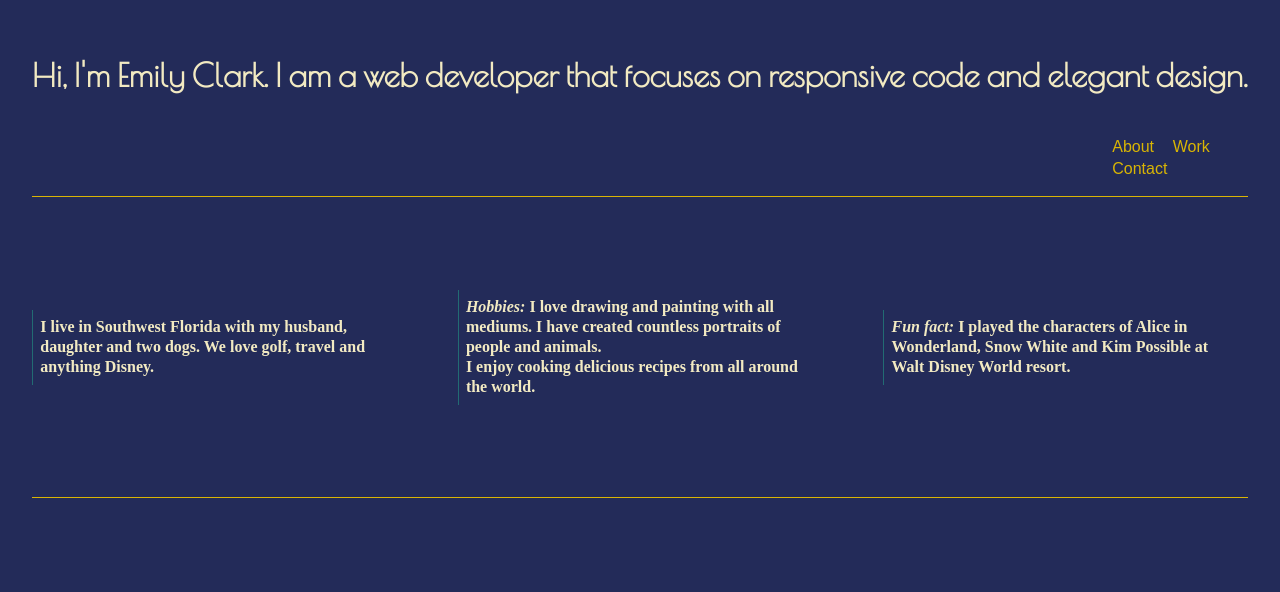
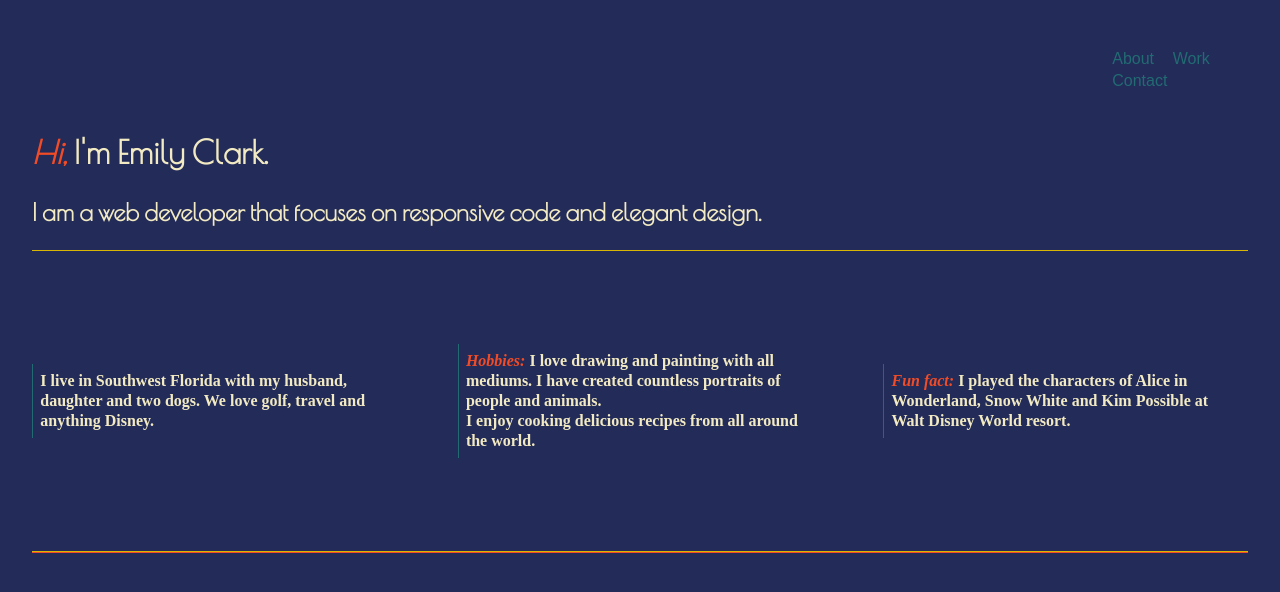
Before and after one commit to emilyann505/january, a plain HTML site: page divs-flexbox-starter/index.html in a window 1280 px wide. Drawn offline with nearby package versions, Linux system fonts and the light colour scheme; a web font is replaced by a local one.

Commit message:
Changed divs flexbox personalized

```diff
--- a/divs-flexbox-starter/css/main.css
+++ b/divs-flexbox-starter/css/main.css
@@ -139,15 +139,17 @@ p {
 }
 span {
     font-style: italic;
+    color:#F24C27
 }
-h1 {
+h1, h2 {
     font-family: 'Poiret One', cursive;
     color:#F2EAC2 ;
 }
 nav {
-    color:#D9B504;
+    color:#226B73;
     display: flex;
     justify-content: flex-end;
+    border-bottom: #D9B504;
 
 }
 ul li {
@@ -156,6 +158,9 @@ ul li {
     align-items:center;
     padding-inline: 5%;
     font-weight: 200;
+}
+footer {
+    border-top: #F24C27 solid 1px;
 }
 
 
--- a/divs-flexbox-starter/index.html
+++ b/divs-flexbox-starter/index.html
@@ -27,7 +27,6 @@
             <p class="browserupgrade">You are using an <strong>outdated</strong> browser. Please <a href="http://browsehappy.com/">upgrade your browser</a> to improve your experience.</p>
         <![endif]-->
        <header>
-           <h1>Hi, I'm Emily Clark. I am a web developer that focuses on responsive code and elegant design.</h1>
         <nav>
             <ul>
              <li>About</li>
@@ -35,6 +34,9 @@
              <li>Contact</li>
             </ul>
         </nav>
+           <h1><span>Hi,</span> I'm Emily Clark.</h1>
+           <h2> I am a web developer that focuses on responsive code and elegant design.</h2>
+
        </header>
         <section class="wrapper">
             <div class="div-1">
@@ -47,6 +49,9 @@
                 <p><span>Fun fact:</span> I played the characters of Alice in Wonderland, Snow White and Kim Possible at Walt Disney World resort.</p>
             </div>
         </section>
+        <footer>
+
+        </footer>
 
         <script src="https://ajax.googleapis.com/ajax/libs/jquery/1.11.3/jquery.min.js"></script>
         <script>window.jQuery || document.write('<script src="js/vendor/jquery-1.11.3.min.js"><\/script>')</script>
```
Lines whose indentation alone changed are shown as unchanged.
